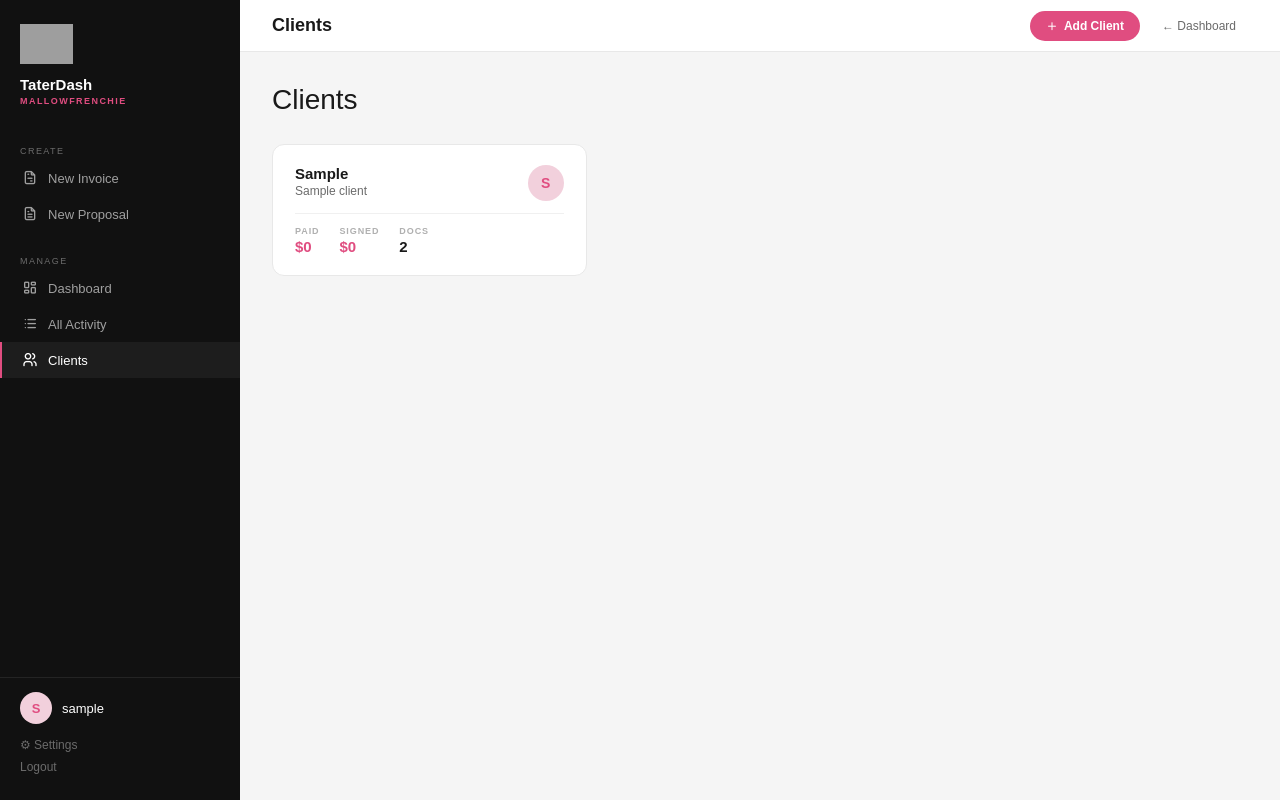
After one commit to miuxcreative/TaterDash, a PHP site: page /admin/clients.php in a window 1280 px wide. The commit adds this page. Run offline with PHP 8.4, Linux system fonts and the light colour scheme; the visitor is signed in with stand-in values (Sample User, id 1); tables that the repository leaves empty hold one stand-in row (values such as "Sample post"); some web fonts are replaced; grey boxes are pictures that could not be loaded.

Commit message:
feat: client reuse — real Clients page, autocomplete picker, proposal client sync
- admin/clients.php: replaces the dead ?view=clients link with a real
  page — client cards showing lifetime paid/signed totals, add/edit modal
- taterdash/get-clients.php: JSON client list for autocomplete + clients page
- taterdash/save-client.php: upsert endpoint for the add/edit modal
- save-proposal.php: now looks up/creates td_clients the same way
  save-invoice.php already did — proposals were the gap
- Client name field in new-invoice.html and new-proposal.php is now an
  autocomplete: type to search existing clients, pick one to autofill,
  or keep typing to create a new client on save
- Fixed dead "Clients" nav link across all admin pages

Co-Authored-By: Claude Sonnet 4.6 <noreply@anthropic.com>

```diff
--- /dev/null
+++ b/admin/clients.php
@@ -0,0 +1,266 @@
+<?php
+session_start();
+if (empty($_SESSION['td_user'])) {
+    header('Location: /taterdash-app/taterdash/login.php');
+    exit;
+}
+require_once __DIR__ . '/../taterdash/config.php';
+$pdo  = db_connect();
+$user = $_SESSION['td_user'];
+
+$clients = $pdo->query("
+    SELECT c.*,
+        (SELECT COALESCE(SUM(total),0) FROM td_invoices  WHERE client_id = c.id AND status = 'paid') AS invoiced_paid,
+        (SELECT COALESCE(SUM(total),0) FROM td_proposals WHERE client_id = c.id AND status IN ('signed','accepted')) AS signed_total,
+        (SELECT COUNT(*) FROM td_invoices  WHERE client_id = c.id) AS invoice_count,
+        (SELECT COUNT(*) FROM td_proposals WHERE client_id = c.id) AS proposal_count
+    FROM td_clients c
+    ORDER BY c.company ASC
+")->fetchAll();
+
+function fmt($n): string { return '$'.number_format((float)$n, 0); }
+?><!DOCTYPE html>
+<html lang="en">
+<head>
+<meta charset="UTF-8">
+<meta name="viewport" content="width=device-width,initial-scale=1.0">
+<title>Clients — TaterDash</title>
+<link rel="preconnect" href="https://api.fontshare.com">
+<link href="https://api.fontshare.com/v2/css?f[]=satoshi@300,400,500,600,700&display=swap" rel="stylesheet">
+<link rel="stylesheet" href="https://cdn.jsdelivr.net/npm/@tabler/icons-webfont@latest/tabler-icons.min.css">
+<style>
+*, *::before, *::after { box-sizing: border-box; margin: 0; padding: 0; }
+body { font-family: 'Satoshi', sans-serif; background: #f5f5f5; color: #191919; -webkit-font-smoothing: antialiased; }
+
+.sidebar { position: fixed; top: 0; left: 0; bottom: 0; width: 240px; background: #111111; display: flex; flex-direction: column; overflow-y: auto; z-index: 300; }
+.nav-brand { padding: 24px 20px 16px; flex-shrink: 0; }
+.nav-brand-logo { height: 40px; width: auto; display: block; margin-bottom: 12px; }
+.nav-brand-name { font-size: 15px; font-weight: 700; color: #ffffff; }
+.nav-brand-sub  { font-size: 9px; font-weight: 700; letter-spacing: 0.16em; text-transform: uppercase; color: #e04d80; margin-top: 3px; }
+.nav-label { font-size: 9px; font-weight: 500; letter-spacing: 0.16em; text-transform: uppercase; color: #6b6b6b; padding: 0 20px; margin-top: 24px; display: block; margin-bottom: 4px; }
+.nav-item { display: flex; align-items: center; gap: 10px; padding: 10px 20px; font-size: 13px; font-weight: 400; color: rgba(255,255,255,0.6); text-decoration: none; border-left: 2px solid transparent; transition: background .12s, color .12s; }
+.nav-item:hover  { background: rgba(255,255,255,0.08); color: rgba(255,255,255,0.9); }
+.nav-item.active { color: #ffffff; border-left-color: #e04d80; background: rgba(255,255,255,0.05); }
+.nav-item i { font-size: 16px; }
+.nav-spacer  { flex: 1; }
+.nav-divider { border: none; border-top: 1px solid rgba(255,255,255,0.08); margin: 12px 0 0; }
+.nav-profile { padding: 14px 20px 22px; }
+.nav-profile-row { display: flex; align-items: center; gap: 10px; margin-bottom: 10px; }
+.nav-avatar { width: 32px; height: 32px; border-radius: 50%; background: #f2d0dc; color: #e04d80; font-size: 13px; font-weight: 700; display: flex; align-items: center; justify-content: center; text-transform: uppercase; flex-shrink: 0; }
+.nav-uname  { font-size: 13px; font-weight: 500; color: #ffffff; }
+.nav-profile-link { display: block; font-size: 12px; color: #6b6b6b; text-decoration: none; padding: 4px 0; transition: color .12s; }
+.nav-profile-link:hover { color: rgba(255,255,255,0.6); }
+
+.topbar { position: fixed; top: 0; left: 240px; right: 0; height: 52px; background: #ffffff; border-bottom: 1px solid #e8e8e8; display: flex; align-items: center; justify-content: space-between; padding: 0 32px; z-index: 200; }
+.topbar-title { font-size: 18px; font-weight: 700; color: #191919; }
+.topbar-actions { display: flex; align-items: center; gap: 10px; }
+.tb-ghost { font-size: 12px; font-weight: 500; color: #6b6b6b; text-decoration: none; padding: 7px 12px; border-radius: 999px; transition: background .12s; }
+.tb-ghost:hover { background: #f5f5f5; }
+.tb-primary { font-family: inherit; font-size: 12px; font-weight: 700; color: #fff; background: #e04d80; border: none; padding: 8px 16px; border-radius: 999px; cursor: pointer; display: flex; align-items: center; gap: 6px; }
+.tb-primary:hover { opacity: .9; }
+
+.main { margin-left: 240px; padding: 52px 0 0; }
+.main-inner { padding: 32px; }
+.page-header { display: flex; align-items: center; justify-content: space-between; margin-bottom: 28px; }
+.page-title { font-size: 28px; font-weight: 300; color: #191919; }
+
+.clients-grid { display: grid; grid-template-columns: repeat(auto-fill, minmax(280px, 1fr)); gap: 16px; }
+.client-card { background: #ffffff; border: 1px solid #e8e8e8; border-radius: 12px; padding: 20px 22px; cursor: pointer; transition: border-color .12s; }
+.client-card:hover { border-color: #e04d80; }
+.client-top { display: flex; align-items: flex-start; justify-content: space-between; margin-bottom: 12px; }
+.client-name { font-size: 15px; font-weight: 700; color: #191919; }
+.client-contact { font-size: 12px; color: #6b6b6b; margin-top: 2px; }
+.client-avatar { width: 36px; height: 36px; border-radius: 50%; background: #f2d0dc; color: #e04d80; font-size: 14px; font-weight: 700; display: flex; align-items: center; justify-content: center; text-transform: uppercase; flex-shrink: 0; }
+.client-stats { display: flex; gap: 20px; padding-top: 12px; border-top: 1px solid #f0f0f0; }
+.client-stat-label { font-size: 9px; font-weight: 700; letter-spacing: 0.1em; text-transform: uppercase; color: #b0b0b0; }
+.client-stat-value { font-size: 15px; font-weight: 700; color: #191919; font-variant-numeric: tabular-nums; margin-top: 2px; }
+.client-stat-value--pink { color: #e04d80; }
+
+.empty-state { text-align: center; padding: 60px 20px; color: #b0b0b0; }
+.empty-state i { font-size: 32px; margin-bottom: 12px; display: block; }
+
+/* Modal */
+.modal-overlay { display: none; position: fixed; inset: 0; background: rgba(0,0,0,.4); z-index: 500; align-items: center; justify-content: center; }
+.modal-overlay.open { display: flex; }
+.modal { background: #ffffff; border-radius: 16px; overflow: hidden; width: 420px; max-width: 90vw; box-shadow: 0 20px 60px rgba(0,0,0,.15); }
+.modal-bar { height: 4px; background: #e04d80; }
+.modal-body { padding: 28px; }
+.modal-title { font-size: 17px; font-weight: 700; margin-bottom: 20px; }
+.field { display: flex; flex-direction: column; gap: 5px; margin-bottom: 14px; }
+.field label { font-size: 10px; font-weight: 700; letter-spacing: 0.1em; text-transform: uppercase; color: #6b6b6b; }
+.field input, .field textarea {
+    font-family: inherit; font-size: 13.5px; color: #191919;
+    background: #fff; border: 1px solid #e8e8e8; border-radius: 8px;
+    padding: 9px 12px; outline: none; transition: border-color .15s; width: 100%;
+}
+.field input:focus, .field textarea:focus { border-color: #e04d80; }
+.modal-footer { display: flex; justify-content: flex-end; gap: 8px; padding: 0 28px 24px; }
+.modal-btn { padding: 9px 20px; border-radius: 999px; font-family: inherit; font-size: 13px; font-weight: 700; cursor: pointer; border: none; transition: opacity .15s; }
+.modal-btn:hover { opacity: .85; }
+.modal-btn--cancel { background: #f5e5e5; color: #6b6b6b; }
+.modal-btn--save { background: #e04d80; color: #ffffff; }
+
+.toast { position: fixed; bottom: 28px; left: 50%; transform: translateX(-50%) translateY(20px); background: #111111; color: #ffffff; padding: 12px 22px; border-radius: 999px; font-size: 14px; font-weight: 600; opacity: 0; pointer-events: none; transition: opacity .25s, transform .25s; z-index: 600; white-space: nowrap; }
+.toast.show { opacity: 1; transform: translateX(-50%) translateY(0); }
+</style>
+</head>
+<body>
+
+<nav class="sidebar">
+    <div class="nav-brand">
+        <img class="nav-brand-logo" src="https://miuxcreative.github.io/mallowfrenchie/images/MallowFrenchieLogoImage.png" alt="" onerror="this.style.display='none'">
+        <div class="nav-brand-name">TaterDash</div>
+        <div class="nav-brand-sub">MallowFrenchie</div>
+    </div>
+    <span class="nav-label">Create</span>
+    <a class="nav-item" href="/taterdash-app/taterdash/new-invoice.html"><i class="ti ti-file-invoice"></i> New Invoice</a>
+    <a class="nav-item" href="/taterdash-app/admin/new-proposal.php"><i class="ti ti-file-text"></i> New Proposal</a>
+    <span class="nav-label">Manage</span>
+    <a class="nav-item" href="/taterdash-app/admin/"><i class="ti ti-layout-dashboard"></i> Dashboard</a>
+    <a class="nav-item" href="/taterdash-app/admin/?view=all"><i class="ti ti-list"></i> All Activity</a>
+    <a class="nav-item active" href="/taterdash-app/admin/clients.php"><i class="ti ti-users"></i> Clients</a>
+    <div class="nav-spacer"></div>
+    <hr class="nav-divider">
+    <div class="nav-profile">
+        <div class="nav-profile-row">
+            <div class="nav-avatar"><?= htmlspecialchars(mb_strtoupper(mb_substr($user,0,1))) ?></div>
+            <div class="nav-uname"><?= htmlspecialchars($user) ?></div>
+        </div>
+        <a class="nav-profile-link" href="/taterdash-app/admin/settings.php">⚙ Settings</a>
+        <a class="nav-profile-link" href="/taterdash-app/taterdash/logout.php">Logout</a>
+    </div>
+</nav>
+
+<div class="topbar">
+    <div class="topbar-title">Clients</div>
+    <div class="topbar-actions">
+        <button class="tb-primary" onclick="openClientModal()"><i class="ti ti-plus"></i> Add Client</button>
+        <a class="tb-ghost" href="/taterdash-app/admin/">← Dashboard</a>
+    </div>
+</div>
+
+<div class="main">
+<div class="main-inner">
+    <div class="page-header">
+        <h1 class="page-title">Clients</h1>
+    </div>
+
+    <?php if (empty($clients)): ?>
+    <div class="empty-state">
+        <i class="ti ti-users"></i>
+        No clients yet — they're added automatically when you create an invoice or proposal, or add one manually.
+    </div>
+    <?php else: ?>
+    <div class="clients-grid">
+        <?php foreach ($clients as $c): ?>
+        <div class="client-card" onclick='openClientModal(<?= json_encode($c, JSON_HEX_APOS | JSON_HEX_QUOT) ?>)'>
+            <div class="client-top">
+                <div>
+                    <div class="client-name"><?= htmlspecialchars($c['company']) ?></div>
+                    <div class="client-contact"><?= htmlspecialchars($c['contact_name'] ?: $c['email']) ?></div>
+                </div>
+                <div class="client-avatar"><?= htmlspecialchars(mb_strtoupper(mb_substr($c['company'],0,1))) ?></div>
+            </div>
+            <div class="client-stats">
+                <div>
+                    <div class="client-stat-label">Paid</div>
+                    <div class="client-stat-value client-stat-value--pink"><?= fmt($c['invoiced_paid']) ?></div>
+                </div>
+                <div>
+                    <div class="client-stat-label">Signed</div>
+                    <div class="client-stat-value client-stat-value--pink"><?= fmt($c['signed_total']) ?></div>
+                </div>
+                <div>
+                    <div class="client-stat-label">Docs</div>
+                    <div class="client-stat-value"><?= (int)$c['invoice_count'] + (int)$c['proposal_count'] ?></div>
+                </div>
+            </div>
+        </div>
+        <?php endforeach; ?>
+    </div>
+    <?php endif; ?>
+</div>
+</div>
+
+<!-- Client modal -->
+<div class="modal-overlay" id="clientModal">
+    <div class="modal">
+        <div class="modal-bar"></div>
+        <div class="modal-body">
+            <div class="modal-title" id="modalTitle">Add Client</div>
+            <input type="hidden" id="c_id">
+            <div class="field">
+                <label>Company / Client Name *</label>
+                <input type="text" id="c_company" placeholder="Airdog USA">
+            </div>
+            <div class="field">
+                <label>Contact Name</label>
+                <input type="text" id="c_contact" placeholder="Jane Smith">
+            </div>
+            <div class="field">
+                <label>Email *</label>
+                <input type="email" id="c_email" placeholder="contact@brand.com">
+            </div>
+            <div class="field">
+                <label>Phone</label>
+                <input type="text" id="c_phone" placeholder="(305) 555-0100">
+            </div>
+            <div class="field">
+                <label>Notes</label>
+                <textarea id="c_notes" rows="3" placeholder="Anything worth remembering about this client..."></textarea>
+            </div>
+        </div>
+        <div class="modal-footer">
+            <button class="modal-btn modal-btn--cancel" onclick="closeClientModal()">Cancel</button>
+            <button class="modal-btn modal-btn--save" onclick="saveClient()">Save</button>
+        </div>
+    </div>
+</div>
+
+<div class="toast" id="toast"></div>
+
+<script>
+function openClientModal(c) {
+    document.getElementById('modalTitle').textContent = c ? 'Edit Client' : 'Add Client';
+    document.getElementById('c_id').value      = c ? c.id : '';
+    document.getElementById('c_company').value = c ? c.company : '';
+    document.getElementById('c_contact').value = c ? (c.contact_name || '') : '';
+    document.getElementById('c_email').value   = c ? c.email : '';
+    document.getElementById('c_phone').value   = c ? (c.phone || '') : '';
+    document.getElementById('c_notes').value   = c ? (c.notes || '') : '';
+    document.getElementById('clientModal').classList.add('open');
+}
+function closeClientModal() { document.getElementById('clientModal').classList.remove('open'); }
+document.getElementById('clientModal').addEventListener('click', function(e) { if (e.target === this) closeClientModal(); });
+
+async function saveClient() {
+    const payload = {
+        id: document.getElementById('c_id').value || null,
+        company: document.getElementById('c_company').value.trim(),
+        contact_name: document.getElementById('c_contact').value.trim(),
+        email: document.getElementById('c_email').value.trim(),
+        phone: document.getElementById('c_phone').value.trim(),
+        notes: document.getElementById('c_notes').value.trim(),
+    };
+    if (!payload.company || !payload.email) {
+        showToast('Company and email are required.');
+        return;
+    }
+    try {
+        const d = await fetch('/taterdash-app/taterdash/save-client.php', {
+            method: 'POST', headers: {'Content-Type':'application/json'}, body: JSON.stringify(payload)
+        }).then(r => r.json());
+        if (d.success) { showToast('Saved!'); setTimeout(() => location.reload(), 700); }
+        else showToast('Error: ' + (d.error || 'Failed.'));
+    } catch (e) { showToast('Network error.'); }
+}
+
+let _tt;
+function showToast(msg) {
+    const el = document.getElementById('toast');
+    el.textContent = msg; el.classList.add('show');
+    clearTimeout(_tt); _tt = setTimeout(() => el.classList.remove('show'), 2800);
+}
+</script>
+</body>
+</html>
--- a/admin/edit-invoice.php
+++ b/admin/edit-invoice.php
@@ -320,7 +320,7 @@ function he($s) { return htmlspecialchars($s ?? '', ENT_QUOTES); }
     <a class="nav-item" href="/taterdash-app/admin/"><i class="ti ti-layout-dashboard"></i> Dashboard</a>
     <a class="nav-item active" href="#"><i class="ti ti-file-pencil"></i> Edit Invoice</a>
     <a class="nav-item" href="/taterdash-app/admin/?view=all"><i class="ti ti-list"></i> All Activity</a>
-    <a class="nav-item" href="/taterdash-app/admin/?view=clients"><i class="ti ti-users"></i> Clients</a>
+    <a class="nav-item" href="/taterdash-app/admin/clients.php"><i class="ti ti-users"></i> Clients</a>
     <div class="nav-spacer"></div>
     <hr class="nav-divider">
     <div class="nav-profile">
--- a/admin/edit-proposal.php
+++ b/admin/edit-proposal.php
@@ -182,7 +182,7 @@ function he($s) { return htmlspecialchars($s ?? '', ENT_QUOTES); }
     <a class="nav-item" href="/taterdash-app/admin/"><i class="ti ti-layout-dashboard"></i> Dashboard</a>
     <a class="nav-item active" href="#"><i class="ti ti-file-pencil"></i> Edit Proposal</a>
     <a class="nav-item" href="/taterdash-app/admin/?view=all"><i class="ti ti-list"></i> All Activity</a>
-    <a class="nav-item" href="/taterdash-app/admin/?view=clients"><i class="ti ti-users"></i> Clients</a>
+    <a class="nav-item" href="/taterdash-app/admin/clients.php"><i class="ti ti-users"></i> Clients</a>
     <div class="nav-spacer"></div>
     <hr class="nav-divider">
     <div class="nav-profile">
--- a/admin/index.php
+++ b/admin/index.php
@@ -524,7 +524,7 @@ body {
     <a class="nav-item" href="/taterdash-app/admin/?view=all">
         <i class="ti ti-list"></i> All Activity
     </a>
-    <a class="nav-item" href="/taterdash-app/admin/?view=clients">
+    <a class="nav-item" href="/taterdash-app/admin/clients.php">
         <i class="ti ti-users"></i> Clients
     </a>
 
--- a/admin/settings.php
+++ b/admin/settings.php
@@ -77,7 +77,7 @@ body { font-family: 'Satoshi', sans-serif; background: #f5f5f5; color: #191919;
     <span class="nav-label">Manage</span>
     <a class="nav-item" href="/taterdash-app/admin/"><i class="ti ti-layout-dashboard"></i> Dashboard</a>
     <a class="nav-item" href="/taterdash-app/admin/?view=all"><i class="ti ti-list"></i> All Activity</a>
-    <a class="nav-item" href="/taterdash-app/admin/?view=clients"><i class="ti ti-users"></i> Clients</a>
+    <a class="nav-item" href="/taterdash-app/admin/clients.php"><i class="ti ti-users"></i> Clients</a>
     <div class="nav-spacer"></div>
     <hr class="nav-divider">
     <div class="nav-profile">
```
Also changed, not shown: admin/new-proposal.php (+69 -3 lines), taterdash/get-clients.php (added, +27 -0 lines), taterdash/new-invoice.html (+69 -3 lines), taterdash/save-client.php (added, +58 -0 lines), taterdash/save-proposal.php (+19 -3 lines).
